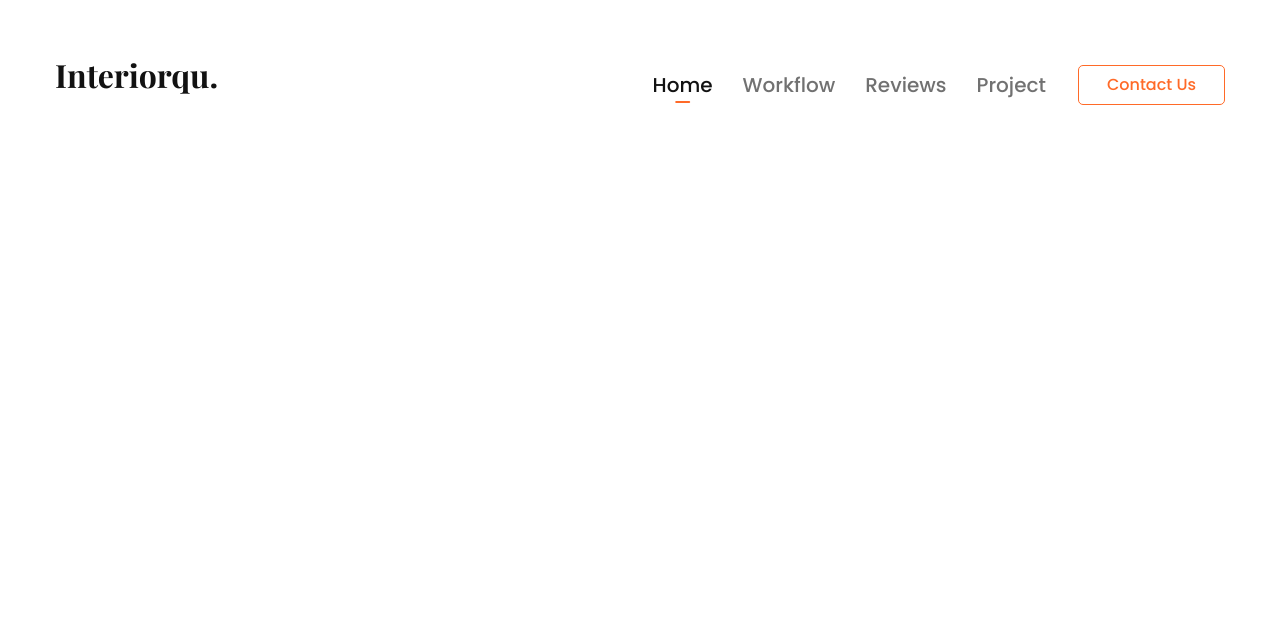
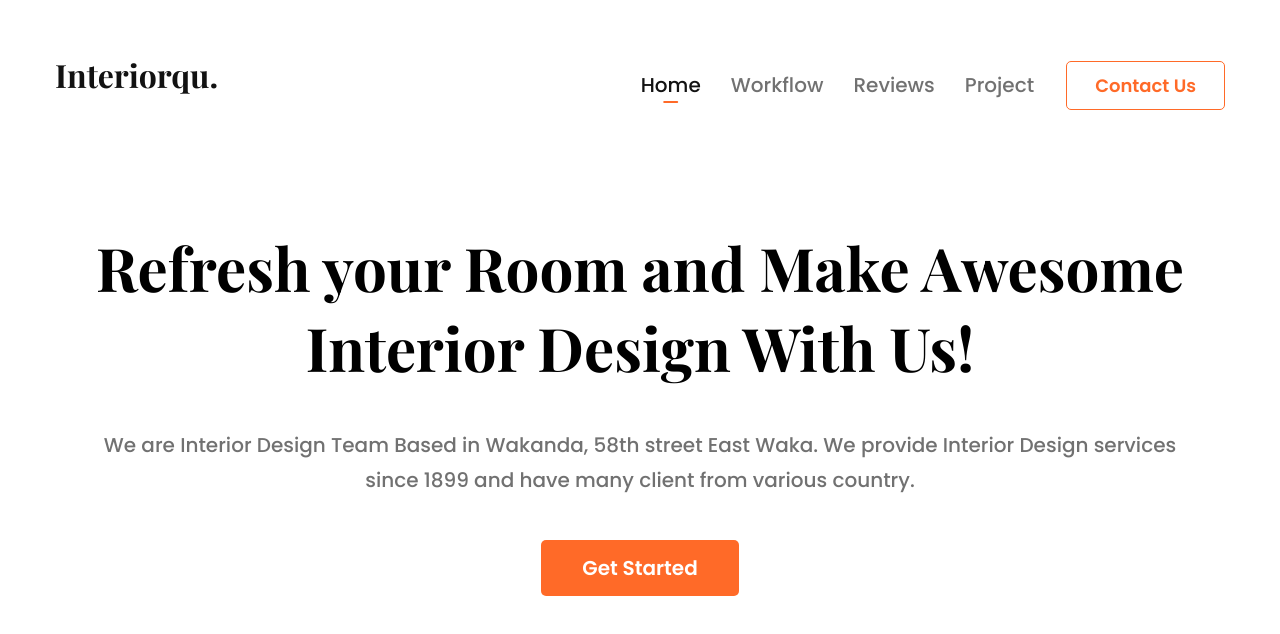
Before and after one commit to OhWellNevermind/FreebieGiftStoreWebsiteTemplate, a plain HTML site: page index.html in a window 1280 px wide. Drawn offline with nearby package versions, Linux system fonts and the light colour scheme.

Commit message:
hero section added

```diff
--- a/index.html
+++ b/index.html
@@ -42,7 +42,19 @@
       </nav>
     </header>
     <!-- Main -->
-    <main></main>
+    <main>
+      <div class="container hero-container">
+        <h1 class="hero-title">
+          Refresh your Room and Make Awesome Interior Design With Us!
+        </h1>
+        <p class="hero-text">
+          We are Interior Design Team Based in Wakanda, 58th street East Waka.
+          We provide Interior Design services since 1899 and have many client
+          from various country.
+        </p>
+        <button class="hero-button">Get Started</button>
+      </div>
+    </main>
     <!-- Footer -->
     <footer></footer>
   </body>
--- a/styles/styles.css
+++ b/styles/styles.css
@@ -1,5 +1,14 @@
 body {
   font-family: Poppins, sans-serif;
+}
+
+h1,
+h2,
+h3,
+p,
+a {
+  margin: 0;
+  padding: 0;
 }
 
 ul {
@@ -66,6 +75,9 @@ button {
   border: 1px solid #ff6a28;
   border-radius: 5px;
   padding: 10px 28px;
+  font-weight: 600;
+  font-size: 18px;
+  line-height: 1.5;
   transition: color 250ms linear, background-color 250ms linear;
 }
 
@@ -96,3 +108,43 @@ button {
 .navigation-list-link:hover {
   color: #121212;
 }
+
+/* Hero */
+.hero-container {
+  padding: 0 22px;
+  display: flex;
+  flex-direction: column;
+  justify-content: center;
+  align-items: center;
+  padding-top: 48px;
+}
+
+.hero-title {
+  font-family: "Playfair Display", sans-serif;
+  font-weight: 700;
+  font-size: 60px;
+  line-height: 80px;
+  text-align: center;
+  margin-bottom: 41px;
+  margin-top: 0;
+}
+
+.hero-text {
+  font-weight: 500;
+  font-size: 20px;
+  line-height: 1.75;
+  text-align: center;
+  color: rgba(18, 18, 18, 0.6);
+  margin-bottom: 42px;
+}
+
+.hero-button {
+  background-color: #ff6a28;
+  border-color: transparent;
+  border-radius: 5px;
+  font-weight: 600;
+  font-size: 20px;
+  line-height: 1.5;
+  padding: 11px 39px;
+  color: #ffffff;
+}
```
